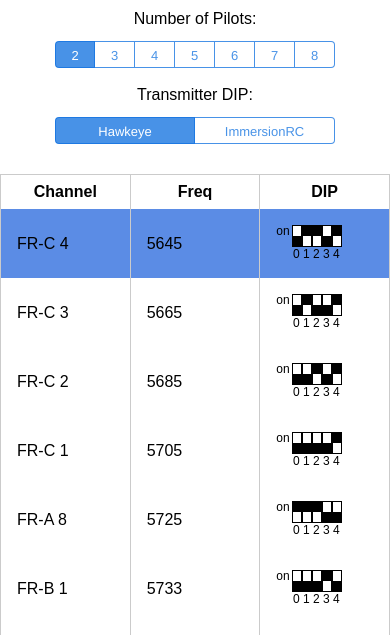
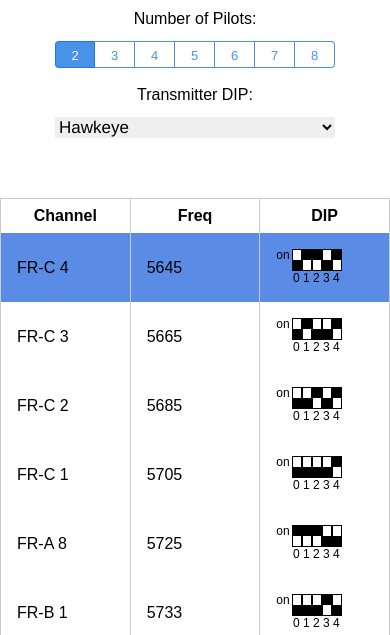
Before and after one commit to therippa/multirotorstuff-vtx-calc, a plain HTML site: page www/index.html in a window 390 px wide. Shown: the part 142-777 px from the top of the page. Drawn offline with Linux system fonts and the light colour scheme; some packages are replaced by stand-ins of ours.

Commit message:
added more vtx types

```diff
--- a/www/index.html
+++ b/www/index.html
@@ -98,6 +98,7 @@
             <div>
                 <div style="text-align: center;"><label class="radio-button">Transmitter DIP:</label></div>
                 <div class="button-bar" style="width:280px;margin:0 auto 30px auto;">
+<!--
                     <div class="button-bar__item">
                         <input type="radio" name="vtx_type" class="vtx_type" value="hawkeye" checked>
                         <button class="button-bar__button">Hawkeye</button>
@@ -106,7 +107,25 @@
                         <input type="radio" name="vtx_type" class="vtx_type" value="immersionrc">
                         <button class="button-bar__button">ImmersionRC</button>
                     </div>
-
+                    <div class="button-bar__item">
+                        <input type="radio" name="vtx_type" class="vtx_type" value="ts832">
+                        <button class="button-bar__button">TS832</button>
+                    </div>
+                    <div class="button-bar__item">
+                        <input type="radio" name="vtx_type" class="vtx_type" value="hawkeye">
+                        <button class="button-bar__button">TS5823</button>
+                    </div>
+                    <div class="button-bar__item">
+                        <input type="radio" name="vtx_type" class="vtx_type" value="et200">
+                        <button class="button-bar__button">ET200</button>
+                    </div>
+                  -->
+                    <select name="vtx_type" class="vtx_type button-bar" style="width:280px;margin:0 auto 30px auto;">
+                      <option value="hawkeye" selected="selected">Hawkeye</option>
+                      <option value="immersionrc">ImmersionRC</option>
+                      <option value="hawkeye">TS5823</option>
+                      <option value="et200">ET200</option>
+                    </select>
                 </div>
             </div>
 
--- a/www/js/channels.js
+++ b/www/js/channels.js
@@ -160,7 +160,8 @@
         table.css("width", "100%");
         table.attr(options.attrs);
 
-        var vtx_type = $("input[name=vtx_type]:checked").val();
+        //var vtx_type = $("input[name=vtx_type]:checked").val();
+        var vtx_type = $("select[name=vtx_type]").val();
 
         // loop through all the rows, we will deal with tfoot and thead later
         for (i = 0; i < data.length; i++) {
@@ -221,7 +222,7 @@
         table.css("width", "100%");
         table.attr(options.attrs);
 
-        var vtx_type = $("input[name=vtx_type]:checked").val();
+        var vtx_type = $("select[name=vtx_type]").val();
 
         // loop through all the rows, we will deal with tfoot and thead later
         for (i = 0; i < data.length; i++) {
@@ -296,6 +297,10 @@
         var ret = $("<div />");
         var channel_bottom = $("<div />");
         channel_bottom.css({"margin-left": "15px", "margin-top": "-7px"});
+        // and now it gets dirty. this is a wuick workaround to get transmitters without dip switches into the app
+        if(data.length == 1) {
+          ret.append(data);
+        } else {
           if (data.length == 0) return ret;
           ret.append("<sup style='top:-12px; padding-right: 2px;'>on</sup>");
           for (var i = 0; i < data.length; i++) {
@@ -311,16 +316,17 @@
               channel_div.html(i);
               channel_bottom.append(channel_div);
           }
+        }
         ret.append(channel_bottom);
         return ret;
     }
 
     generateVtxTable();
 
-    $(".vtx_type, .pilot_count").click(function() {
+    $(".pilot_count").click(function() {
         generateVtxTable();
     });
-    $("#ignore").change(function() {
+    $("#ignore, .vtx_type").change(function() {
         generateVtxTable();
     });
 
--- a/www/js/vtx.js
+++ b/www/js/vtx.js
@@ -10,7 +10,13 @@
                 1,
                 0
             ],
-            "immersionrc": []
+            "immersionrc": [],
+            "ts832": [
+              34
+            ],
+            "et200": [
+              "E4"
+            ]
         }
     ],
     [
@@ -24,7 +30,13 @@
                 1,
                 0
             ],
-            "immersionrc": []
+            "immersionrc": [],
+            "ts832": [
+              33
+            ],
+            "et200": [
+              "E3"
+            ]
         }
     ],
     [
@@ -38,7 +50,13 @@
                 1,
                 0
             ],
-            "immersionrc": []
+            "immersionrc": [],
+            "ts832": [
+              32
+            ],
+            "et200": [
+              "E2"
+            ]
         }
     ],
     [
@@ -52,7 +70,13 @@
                 1,
                 0
             ],
-            "immersionrc": []
+            "immersionrc": [],
+            "ts832": [
+              31
+            ],
+            "et200": [
+              "E1"
+            ]
         }
     ],
     [
@@ -66,7 +90,13 @@
                 1,
                 1
             ],
-            "immersionrc": []
+            "immersionrc": [],
+            "ts832": [
+              18
+            ],
+            "et200": [
+              "A8"
+            ]
         }
     ],
     [
@@ -80,7 +110,13 @@
                 0,
                 1
             ],
-            "immersionrc": []
+            "immersionrc": [],
+            "ts832": [
+              21
+            ],
+            "et200": [
+              "B1"
+            ]
         }
     ],
     [
@@ -98,6 +134,12 @@
                 1,
                 1,
                 1
+            ],
+            "ts832": [
+              41
+            ],
+            "et200": [
+              "F1"
             ]
         }
     ],
@@ -112,7 +154,13 @@
                 1,
                 1
             ],
-            "immersionrc": []
+            "immersionrc": [],
+            "ts832": [
+              17
+            ],
+            "et200": [
+              "A7"
+            ]
         }
     ],
     [
@@ -126,7 +174,13 @@
                 0,
                 1
             ],
-            "immersionrc": []
+            "immersionrc": [],
+            "ts832": [
+              22
+            ],
+            "et200": [
+              "B2"
+            ]
         }
     ],
     [
@@ -144,6 +198,12 @@
                 1,
                 1,
                 0
+            ],
+            "ts832": [
+              42
+            ],
+            "et200": [
+              "F2"
             ]
         }
     ],
@@ -158,7 +218,13 @@
                 1,
                 1
             ],
-            "immersionrc": []
+            "immersionrc": [],
+            "ts832": [
+              16
+            ],
+            "et200": [
+              "A6"
+            ]
         }
     ],
     [
@@ -172,7 +238,13 @@
                 0,
                 1
             ],
-            "immersionrc": []
+            "immersionrc": [],
+            "ts832": [
+              23
+            ],
+            "et200": [
+              "B3"
+            ]
         }
     ],
     [
@@ -190,6 +262,12 @@
                 1,
                 0,
                 1
+            ],
+            "ts832": [
+              43
+            ],
+            "et200": [
+              "F3"
             ]
         }
     ],
@@ -204,7 +282,13 @@
                 1,
                 1
             ],
-            "immersionrc": []
+            "immersionrc": [],
+            "ts832": [
+              15
+            ],
+            "et200": [
+              "A5"
+            ]
         }
     ],
     [
@@ -218,7 +302,13 @@
                 0,
                 1
             ],
-            "immersionrc": []
+            "immersionrc": [],
+            "ts832": [
+              24
+            ],
+            "et200": [
+              "B4"
+            ]
         }
     ],
     [
@@ -236,6 +326,12 @@
                 1,
                 0,
                 0
+            ],
+            "ts832": [
+              44
+            ],
+            "et200": [
+              "F4"
             ]
         }
     ],
@@ -250,7 +346,13 @@
                 1,
                 1
             ],
-            "immersionrc": []
+            "immersionrc": [],
+            "ts832": [
+              14
+            ],
+            "et200": [
+              "A4"
+            ]
         }
     ],
     [
@@ -264,7 +366,13 @@
                 0,
                 1
             ],
-            "immersionrc": []
+            "immersionrc": [],
+            "ts832": [
+              25
+            ],
+            "et200": [
+              "B5"
+            ]
         }
     ],
     [
@@ -282,6 +390,12 @@
                 0,
                 1,
                 1
+            ],
+            "ts832": [
+              46
+            ],
+            "et200": [
+              "F5"
             ]
         }
     ],
@@ -296,7 +410,13 @@
                 1,
                 1
             ],
-            "immersionrc": []
+            "immersionrc": [],
+            "ts832": [
+              13
+            ],
+            "et200": [
+              "A3"
+            ]
         }
     ],
     [
@@ -310,7 +430,13 @@
                 0,
                 1
             ],
-            "immersionrc": []
+            "immersionrc": [],
+            "ts832": [
+              26
+            ],
+            "et200": [
+              "B6"
+            ]
         }
     ],
     [
@@ -328,6 +454,12 @@
                 0,
                 1,
                 0
+            ],
+            "ts832": [
+              47
+            ],
+            "et200": [
+              "F6"
             ]
         }
     ],
@@ -342,7 +474,13 @@
                 1,
                 1
             ],
-            "immersionrc": []
+            "immersionrc": [],
+            "ts832": [
+              12
+            ],
+            "et200": [
+              "A2"
+            ]
         }
     ],
     [
@@ -356,7 +494,13 @@
                 0,
                 1
             ],
-            "immersionrc": []
+            "immersionrc": [],
+            "ts832": [
+              27
+            ],
+            "et200": [
+              "B7"
+            ]
         }
     ],
     [
@@ -374,6 +518,12 @@
                 0,
                 0,
                 1
+            ],
+            "ts832": [
+              47
+            ],
+            "et200": [
+              "F7"
             ]
         }
     ],
@@ -388,7 +538,13 @@
                 1,
                 1
             ],
-            "immersionrc": []
+            "immersionrc": [],
+            "ts832": [
+              11
+            ],
+            "et200": [
+              "A1"
+            ]
         }
     ],
     [
@@ -402,7 +558,13 @@
                 0,
                 1
             ],
-            "immersionrc": []
+            "immersionrc": [],
+            "ts832": [
+              28
+            ],
+            "et200": [
+              "B8"
+            ]
         }
     ],
     [
@@ -420,6 +582,12 @@
                 0,
                 0,
                 0
+            ],
+            "ts832": [
+              48
+            ],
+            "et200": [
+              "F8"
             ]
         }
     ],
@@ -434,7 +602,13 @@
                 1,
                 0
             ],
-            "immersionrc": []
+            "immersionrc": [],
+            "ts832": [
+              35
+            ],
+            "et200": [
+              "E5"
+            ]
         }
     ],
     [
@@ -448,7 +622,13 @@
                 1,
                 0
             ],
-            "immersionrc": []
+            "immersionrc": [],
+            "ts832": [
+              36
+            ],
+            "et200": [
+              "E6"
+            ]
         }
     ],
     [
@@ -462,7 +642,13 @@
                 1,
                 0
             ],
-            "immersionrc": []
+            "immersionrc": [],
+            "ts832": [
+              37
+            ],
+            "et200": [
+              "E7"
+            ]
         }
     ],
     [
@@ -476,7 +662,13 @@
                 1,
                 0
             ],
-            "immersionrc": []
+            "immersionrc": [],
+            "ts832": [
+              38
+            ],
+            "et200": [
+              "E8"
+            ]
         }
     ]
 ];
```
Lines whose indentation alone changed are shown as unchanged.
